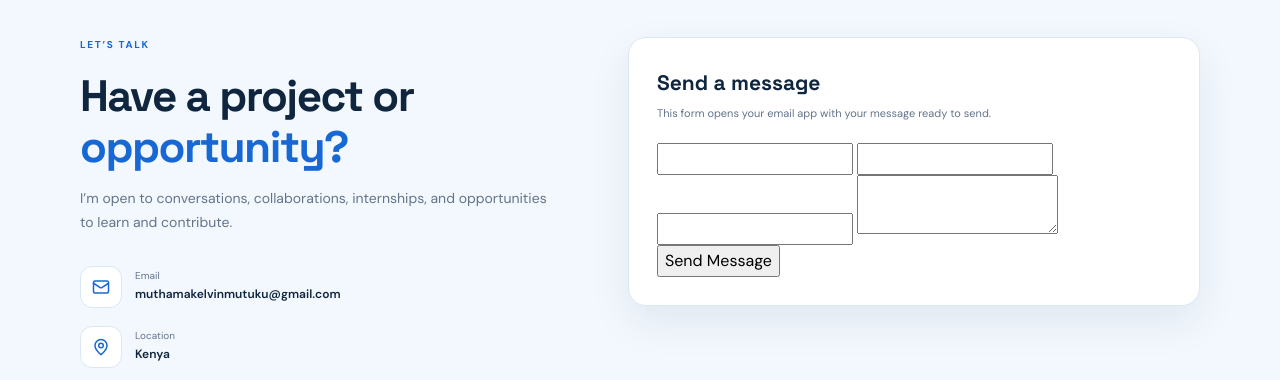
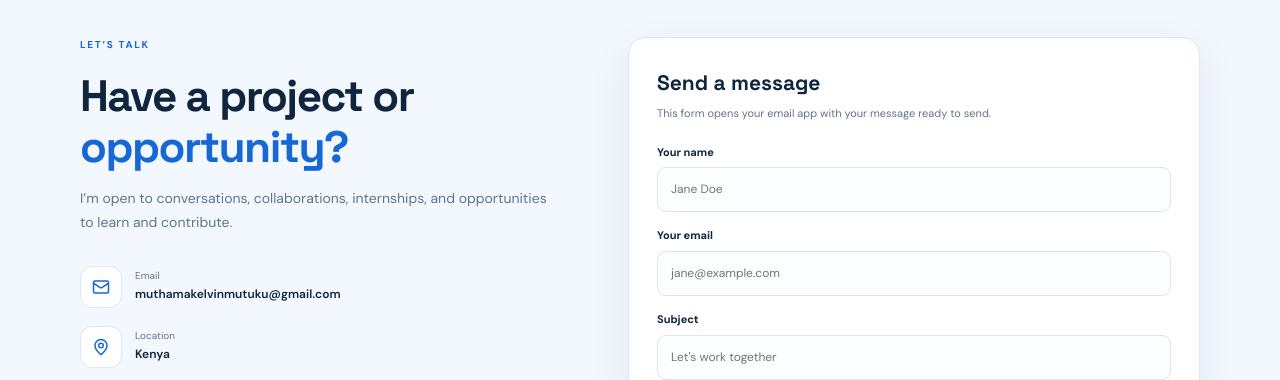
Before and after one commit to kelvin-muthama/PORTFOLIIO, a plain HTML site: page index.html in a window 1280 px wide. Shown: the part 4381-4761 px from the top of the page. Drawn offline with nearby package versions, Linux system fonts and the light colour scheme.

Commit message:
Correct email handling

```diff
--- a/index.html
+++ b/index.html
@@ -339,16 +339,13 @@
           <p class="section-intro">I’m open to conversations, collaborations, internships, and opportunities
             to learn and contribute.</p>
           <div class="contact-details">
-            <a href="mailto:muthamakelvinmutuku@gmail.com?subject=Portfolio%20Enquiry" class="contact-row"
-              id="emailLink" target="_self">
-
+            <a href="mailto:muthamakelvinmutuku@gmail.com" class="contact-row" id="emailLink">
               <span class="contact-icon">
                 <i data-lucide="mail"></i>
               </span>
-
               <span>
                 <small>Email</small>
-                <strong>muthamakelvinmutuku@gmail.com</strong>
+                <strong id="emailText">muthamakelvinmutuku@gmail.com</strong>
               </span>
             </a>
             <div class="contact-row"><span class="contact-icon"><i
@@ -367,15 +364,16 @@
         <form class="contact-form" id="contactForm">
           <h3>Send a message</h3>
           <p>This form opens your email app with your message ready to send.</p>
-          <input type="text" id="name" name="name" required>
-
-          <input type="email" id="email" name="email" required>
-
-          <input type="text" id="subject" name="subject" required>
-
-          <textarea id="message" name="message" required></textarea>
-
-          <button type="submit">Send Message</button>
+          <div class="form-row"><label for="name">Your name</label><input id="name" name="name" type="text"
+              placeholder="Jane Doe" required></div>
+          <div class="form-row"><label for="email">Your email</label><input id="email" name="email" type="email"
+              placeholder="jane@example.com" required></div>
+          <div class="form-row"><label for="subject">Subject</label><input id="subject" name="subject" type="text"
+              placeholder="Let's work together" required></div>
+          <div class="form-row"><label for="message">Message</label><textarea id="message" name="message" rows="4"
+              placeholder="Tell me a little about your idea..." required></textarea></div>
+          <button class="button button-orange button-submit" type="submit">Prepare email <i
+              data-lucide="arrow-up-right"></i></button>
         </form>
       </div>
     </section>
--- a/script.js
+++ b/script.js
@@ -1,4 +1,3 @@
-
 const portfolioConfig = {
   email: "muthamakelvinmutuku@gmail.com",
   linkedin: "https://www.linkedin.com/in/kelvin-mutuku-muthama",
```
